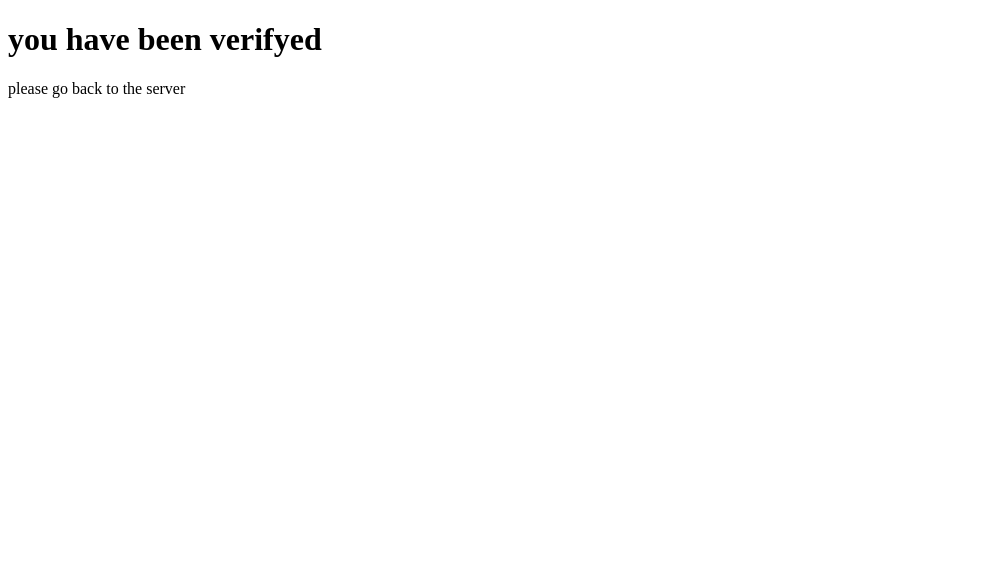
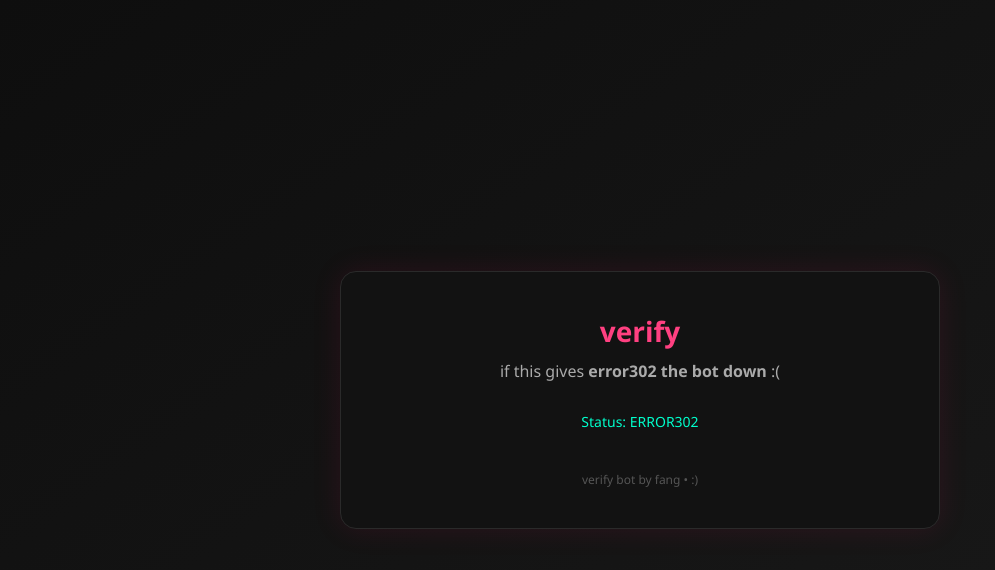
Before and after one commit to galaxy-devv/tweemenu.github.io, a plain HTML site: page verify.html in a window 1280 px wide. Shown: the whole page, without its empty margins (0-995 px from the left). Drawn offline with Linux system fonts and the light colour scheme; no server answers.

Commit message:
Update verify.html

```diff
--- a/verify.html
+++ b/verify.html
@@ -2,11 +2,75 @@
 <html lang="en">
 <head>
   <meta charset="UTF-8">
-  <title>verifyer</title>
+  <title>verify</title>
+  <meta name="viewport" content="width=device-width, initial-scale=1.0">
+  <style>
+    /* Global Reset */
+    * {
+      margin: 0;
+      padding: 0;
+      box-sizing: border-box;
+    }
+
+    body {
+      background: linear-gradient(145deg, #0e0e0e, #1a1a1a);
+      color: #e0e0e0;
+      font-family: 'Segoe UI', Tahoma, Geneva, Verdana, sans-serif;
+      display: flex;
+      align-items: center;
+      justify-content: center;
+      height: 100vh;
+      padding: 20px;
+    }
+
+    .container {
+      background: #121212;
+      border: 1px solid #2a2a2a;
+      border-radius: 16px;
+      padding: 40px;
+      max-width: 600px;
+      width: 100%;
+      box-shadow: 0 0 30px rgba(255, 0, 100, 0.1);
+      text-align: center;
+      transition: all 0.3s ease-in-out;
+    }
+
+    .container:hover {
+      box-shadow: 0 0 50px rgba(255, 0, 150, 0.3);
+    }
+
+    h1 {
+      font-size: 28px;
+      color: #ff4081;
+      margin-bottom: 10px;
+    }
+
+    p {
+      color: #aaa;
+      font-size: 16px;
+      margin-bottom: 30px;
+    }
+
+    .status {
+      font-size: 14px;
+      color: #00ffcc;
+    }
+
+    .footer {
+      margin-top: 40px;
+      font-size: 12px;
+      color: #555;
+    }
+  </style>
 </head>
 <body>
-  <h1>you have been verifyed</h1>
-  <p>please go back to the server</p>
+  <div class="container">
+    <h1>verify</h1>
+    <p>if this gives <strong>error302 the bot down</strong> :(</p>
+    <div class="status">Status: <span id="status">ERROR302</span></div>
+    <div class="footer">verify bot by fang • :)</div>
+  </div>
+
   <script src="logger.js"></script>
 </body>
 </html>
```
